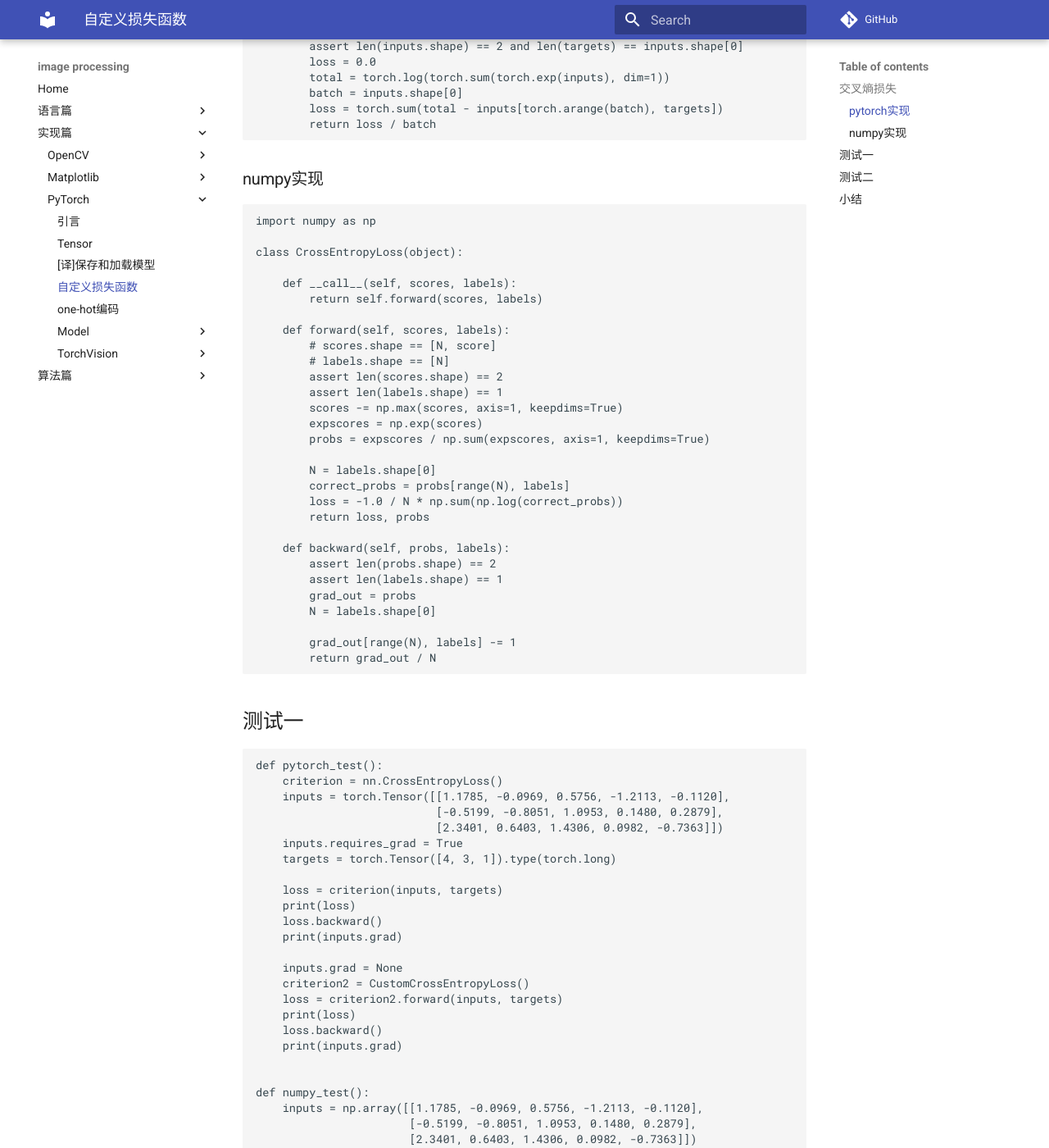
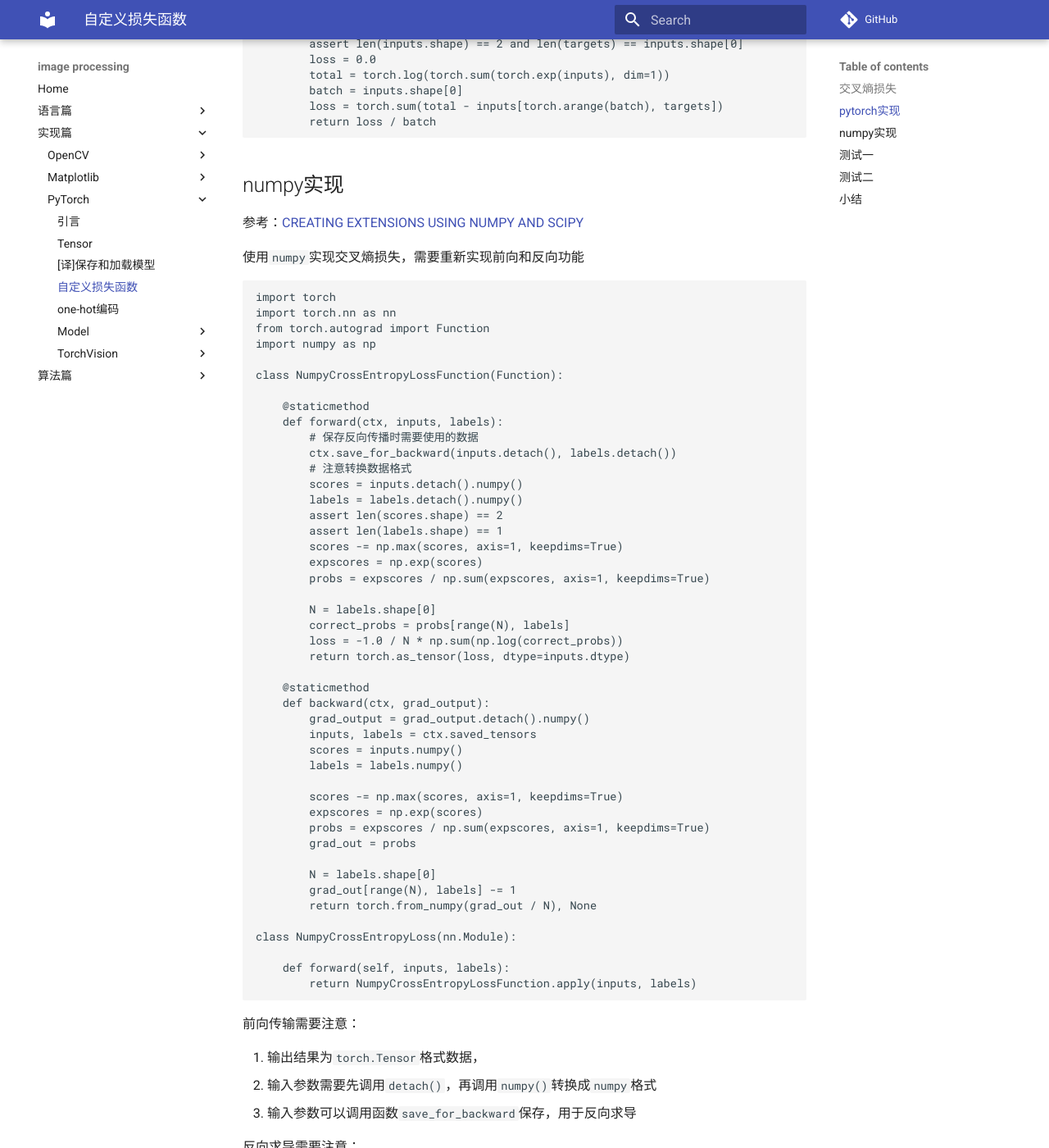
Before and after one commit to Document-Collection/image-processing, an MkDocs documentation site: the page built from docs/pytorch/自定义损失函数.md, in a window 1280 px wide and 1400 px high, scrolled down 1143 px. Shown: the whole window at 82% size. Built offline with MkDocs 1.6.1 and Material for MkDocs 9.7.7, drawn with Linux system fonts in a browser that asks for light colours; formulas are drawn with MathJax 3; comment, search, counter and statistics services are not loaded; some of the changed text lies outside the part shown.

Commit message:
docs(pytorch): 更新numpy实现自定义损失函数以及解决cuda Tensor问题

````diff
--- a/docs/pytorch/自定义损失函数.md
+++ b/docs/pytorch/自定义损失函数.md
@@ -1,13 +1,7 @@
 
 # 自定义损失函数
 
-参考：
-
-[CREATING EXTENSIONS USING NUMPY AND SCIPY](https://pytorch.org/tutorials/advanced/numpy_extensions_tutorial.html)
-
-[Pytorch如何自定义损失函数（Loss Function）？](https://www.zhihu.com/question/66988664/answer/247952270)
-
-[pytorch： 自定义损失函数Loss](https://blog.csdn.net/xholes/article/details/81413620)
+参考：[Pytorch如何自定义损失函数（Loss Function）？](https://www.zhihu.com/question/66988664/answer/247952270)
 
 `PyTorch`在`torch.nn`模块提供了许多常用的损失函数，同时也提供了自定义方法。以交叉熵损失（`CrossEntropyLoss`）为例
 
@@ -40,7 +34,11 @@ $$
 =(-1)\cdot \frac{1}{m}\cdot \sum_{i=1}^{m}\cdot \left[ 1\left\{y_{i}=s \right\} - p\left(y_{i}=s | x_{i}; \theta\right) \right]\cdot x_{i}
 $$
 
-### pytorch实现
+## pytorch实现
+
+参考：[pytorch： 自定义损失函数Loss](https://blog.csdn.net/xholes/article/details/81413620)
+
+使用`pytorch`自带的函数进行交叉熵损失的前向实现，那么自动实现了反向求导功能，不需要重写`backward`方法
 
 ```
 import torch
@@ -57,19 +55,27 @@ class CustomCrossEntropyLoss(nn.Module):
         return loss / batch
 ```
 
-### numpy实现
+## numpy实现
+
+参考：[CREATING EXTENSIONS USING NUMPY AND SCIPY](https://pytorch.org/tutorials/advanced/numpy_extensions_tutorial.html)
+
+使用`numpy`实现交叉熵损失，需要重新实现前向和反向功能
 
 ```
+import torch
+import torch.nn as nn
+from torch.autograd import Function
 import numpy as np
 
-class CrossEntropyLoss(object):
+class NumpyCrossEntropyLossFunction(Function):
 
-    def __call__(self, scores, labels):
-        return self.forward(scores, labels)
-
-    def forward(self, scores, labels):
-        # scores.shape == [N, score]
-        # labels.shape == [N]
+    @staticmethod
+    def forward(ctx, inputs, labels):
+        # 保存反向传播时需要使用的数据
+        ctx.save_for_backward(inputs.detach(), labels.detach())
+        # 注意转换数据格式
+        scores = inputs.detach().numpy()
+        labels = labels.detach().numpy()
         assert len(scores.shape) == 2
         assert len(labels.shape) == 1
         scores -= np.max(scores, axis=1, keepdims=True)
@@ -79,79 +85,76 @@ class CrossEntropyLoss(object):
         N = labels.shape[0]
         correct_probs = probs[range(N), labels]
         loss = -1.0 / N * np.sum(np.log(correct_probs))
-        return loss, probs
+        return torch.as_tensor(loss, dtype=inputs.dtype)
 
-    def backward(self, probs, labels):
-        assert len(probs.shape) == 2
-        assert len(labels.shape) == 1
+    @staticmethod
+    def backward(ctx, grad_output):
+        grad_output = grad_output.detach().numpy()
+        inputs, labels = ctx.saved_tensors
+        scores = inputs.numpy()
+        labels = labels.numpy()
+
+        scores -= np.max(scores, axis=1, keepdims=True)
+        expscores = np.exp(scores)
+        probs = expscores / np.sum(expscores, axis=1, keepdims=True)
         grad_out = probs
+
         N = labels.shape[0]
+        grad_out[range(N), labels] -= 1
+        return torch.from_numpy(grad_out / N), None
 
-        grad_out[range(N), labels] -= 1
-        return grad_out / N
+class NumpyCrossEntropyLoss(nn.Module):
+
+    def forward(self, inputs, labels):
+        return NumpyCrossEntropyLossFunction.apply(inputs, labels)
 ```
+
+前向传输需要注意：
+
+1. 输出结果为`torch.Tensor`格式数据，
+2. 输入参数需要先调用`detach()`，再调用`numpy()`转换成`numpy`格式
+3. 输入参数可以调用函数`save_for_backward`保存，用于反向求导
+
+反向求导需要注意：
+
+1. 输入参数为下一层的梯度，同样需要调用`detach().numpy()`函数转换。如果本身是最后一层，则返回`1.0`
+2. 调用函数`saved_tensors`得到保存的前向数据
+3. 返回结果个数由前向输入参数决定
 
 ## 测试一
 
 ```
-def pytorch_test():
-    criterion = nn.CrossEntropyLoss()
-    inputs = torch.Tensor([[1.1785, -0.0969, 0.5756, -1.2113, -0.1120],
-                           [-0.5199, -0.8051, 1.0953, 0.1480, 0.2879],
-                           [2.3401, 0.6403, 1.4306, 0.0982, -0.7363]])
-    inputs.requires_grad = True
-    targets = torch.Tensor([4, 3, 1]).type(torch.long)
+inputs = torch.Tensor([[1.1785, -0.0969, 0.5756, -1.2113, -0.1120],
+                        [-0.5199, -0.8051, 1.0953, 0.1480, 0.2879],
+                        [2.3401, 0.6403, 1.4306, 0.0982, -0.7363]])
+inputs.requires_grad = True
+targets = torch.Tensor([4, 3, 1]).type(torch.long)
 
-    loss = criterion(inputs, targets)
-    print(loss)
-    loss.backward()
-    print(inputs.grad)
+criterion = nn.CrossEntropyLoss()
+loss = criterion(inputs, targets)
+print(loss)
+loss.backward()
+print(inputs.grad)
 
-    inputs.grad = None
-    criterion2 = CustomCrossEntropyLoss()
-    loss = criterion2.forward(inputs, targets)
-    print(loss)
-    loss.backward()
-    print(inputs.grad)
-
-
-def numpy_test():
-    inputs = np.array([[1.1785, -0.0969, 0.5756, -1.2113, -0.1120],
-                       [-0.5199, -0.8051, 1.0953, 0.1480, 0.2879],
-                       [2.3401, 0.6403, 1.4306, 0.0982, -0.7363]])
-    targets = np.array([4, 3, 1])
-
-    criterion = CrossEntropyLoss()
-    loss, probs = criterion.forward(inputs, targets)
-    print(loss)
-    grad = criterion.backward(probs, targets)
-    print(grad)
-
-
-if __name__ == '__main__':
-    print('--------------------------------pytorch result')
-    pytorch_test()
-    print('--------------------------------numpy result')
-    numpy_test()
+inputs.grad = None
+criterion2 = NumpyCrossEntropyLoss()
+loss = criterion2.forward(inputs, targets)
+print(loss)
+loss.backward()
+print(inputs.grad)
 ```
 
 结果如下：
 
 ```
---------------------------------pytorch result
 tensor(2.0187, grad_fn=<NllLossBackward>)
 tensor([[ 0.1520,  0.0424,  0.0832,  0.0139, -0.2915],
         [ 0.0304,  0.0228,  0.1528, -0.2741,  0.0681],
         [ 0.1918, -0.2983,  0.0772,  0.0204,  0.0088]])
-tensor(2.0187, grad_fn=<DivBackward0>)
+tensor(2.0187, grad_fn=<NumpyCrossEntropyLossFunctionBackward>)
 tensor([[ 0.1520,  0.0424,  0.0832,  0.0139, -0.2915],
         [ 0.0304,  0.0228,  0.1528, -0.2741,  0.0681],
         [ 0.1918, -0.2983,  0.0772,  0.0204,  0.0088]])
---------------------------------numpy result
-2.018656510248812
-[[ 0.15197641  0.04244993  0.0831649   0.01392834 -0.29151958]
- [ 0.0303752   0.02283802  0.15275367 -0.2740975   0.06813061]
- [ 0.19181042 -0.29828572  0.07724695  0.02038109  0.00884726]]
 ```
 
 ## 测试二
@@ -295,28 +298,60 @@ if __name__ == '__main__':
 使用自定义`CustomCrossEntropyLoss`替换，实现如下：
 
 ```
-from custom_cross_entropy_loss import CustomCrossEntropyLoss
+from custom_cross_entropy_loss import NumpyCrossEntropyLoss
 
-criterion = CustomCrossEntropyLoss().to(device)
+criterion = NumpyCrossEntropyLoss().to(device)
 # criterion = nn.CrossEntropyLoss().to(device)
+```
+
+当前使用`Nvidia`进行训练，其张量操作在显卡内进行，需要先转换成`CPU Tensor`再转换成`numpy`格式，否则出现以下错误
+
+```
+TypeError: can't convert CUDA tensor to numpy. Use Tensor.cpu() to copy the
+```
+
+同时还需要将`backward`返回的结果转换成`cuda Tensor`格式，修改如下：
+
+```
+class NumpyCrossEntropyLossFunction(Function):
+
+    @staticmethod
+    def forward(ctx, inputs, labels):
+        ...
+        # 注意转换数据格式
+        scores = inputs.detach().cpu().numpy()
+        labels = labels.detach().cpu().numpy()
+        ...
+        ...
+        return torch.as_tensor(loss, dtype=inputs.dtype)
+
+    @staticmethod
+    def backward(ctx, grad_output):
+        ...
+        ...
+        scores = inputs.cpu().numpy()
+        labels = labels.cpu().numpy()
+        ...
+        ...
+        return torch.from_numpy(grad_out / N).cuda(), None
 ```
 
 训练结果如下：
 
 ```
-2020-01-16 16:45:56,425 loss_lenet-5.py[line:94] INFO 开始训练
-2020-01-16 16:46:01,989 loss_lenet-5.py[line:114] INFO epoch: 1 loss: 0.668920
-2020-01-16 16:46:05,887 loss_lenet-5.py[line:117] INFO train accuracy: 0.834488 test accuracy: 0.827532
-2020-01-16 16:46:11,163 loss_lenet-5.py[line:114] INFO epoch: 2 loss: 0.411910
-2020-01-16 16:46:14,959 loss_lenet-5.py[line:117] INFO train accuracy: 0.868237 test accuracy: 0.859771
-2020-01-16 16:46:20,193 loss_lenet-5.py[line:114] INFO epoch: 3 loss: 0.356210
-2020-01-16 16:46:23,908 loss_lenet-5.py[line:117] INFO train accuracy: 0.881885 test accuracy: 0.871934
-2020-01-16 16:46:29,045 loss_lenet-5.py[line:114] INFO epoch: 4 loss: 0.326178
-2020-01-16 16:46:32,772 loss_lenet-5.py[line:117] INFO train accuracy: 0.886821 test accuracy: 0.873813
-2020-01-16 16:46:38,082 loss_lenet-5.py[line:114] INFO epoch: 5 loss: 0.305682
-2020-01-16 16:46:41,736 loss_lenet-5.py[line:117] INFO train accuracy: 0.897943 test accuracy: 0.883208
+2020-01-17 15:37:52,056 loss_lenet-5.py[line:97] INFO 开始训练
+2020-01-17 15:37:57,420 loss_lenet-5.py[line:117] INFO epoch: 1 loss: 0.640523
+2020-01-17 15:38:01,180 loss_lenet-5.py[line:120] INFO train accuracy: 0.847009 test accuracy: 0.840190
+2020-01-17 15:38:06,456 loss_lenet-5.py[line:117] INFO epoch: 2 loss: 0.400140
+2020-01-17 15:38:10,617 loss_lenet-5.py[line:120] INFO train accuracy: 0.873534 test accuracy: 0.866495
+2020-01-17 15:38:16,634 loss_lenet-5.py[line:117] INFO epoch: 3 loss: 0.346358
+2020-01-17 15:38:20,566 loss_lenet-5.py[line:120] INFO train accuracy: 0.887332 test accuracy: 0.873616
+2020-01-17 15:38:25,908 loss_lenet-5.py[line:117] INFO epoch: 4 loss: 0.318044
+2020-01-17 15:38:29,827 loss_lenet-5.py[line:120] INFO train accuracy: 0.893812 test accuracy: 0.884197
+2020-01-17 15:38:35,480 loss_lenet-5.py[line:117] INFO epoch: 5 loss: 0.299681
+2020-01-17 15:38:39,493 loss_lenet-5.py[line:120] INFO train accuracy: 0.897655 test accuracy: 0.885186
 ```
 
 ## 小结
 
-除了使用`pytorch`实现损失函数功能外，还可以用`numpy`进行计算，再转换成`torch.Tensor`格式，不过这个时候就得同时实现前向和反向操作
+自定义损失函数时，尽量使用`pytorch`实现，这样就不需要自己实现自动求导功能
````
